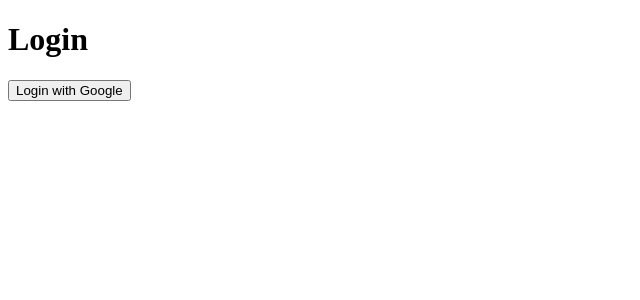
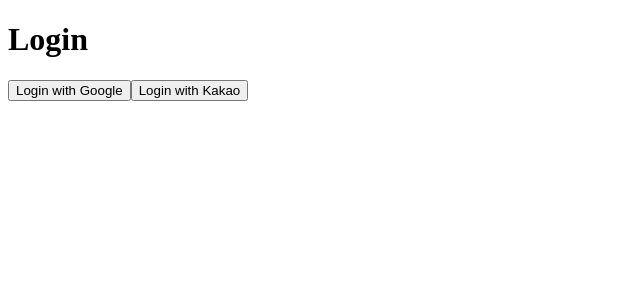
Before and after one commit to minseoky/React-Oauth2-JWT-test, a React (Create React App) app: page / in a window 1280 px wide. Shown: the top 300 px of the page, without its empty margins (0-640 px from the left). Built offline with nearby package versions, Linux system fonts and the light colour scheme.

Commit message:
feat: kak ao oauth 로직 추가

```diff
--- a/src/LoginPage.js
+++ b/src/LoginPage.js
@@ -5,20 +5,15 @@
         window.location.href = "http://localhost:8080/oauth2/authorization/google";
     };
 
-    React.useEffect(() => {
-        // URL에서 JWT를 추출하여 localStorage에 저장
-        const urlParams = new URLSearchParams(window.location.search);
-        const jwt = urlParams.get('jwt');
-        if (jwt) {
-            localStorage.setItem('jwt', jwt);
-            window.location.href = '/home';  // JWT 저장 후 홈 페이지로 리다이렉트
-        }
-    }, []);
+    const kakaoLogin = () => {
+        window.location.href = "http://localhost:8080/oauth2/authorization/kakao";
+    };
 
     return (
         <div>
             <h1>Login</h1>
             <button onClick={googleLogin}>Login with Google</button>
+            <button onClick={kakaoLogin}>Login with Kakao</button>
         </div>
     );
 }
```
